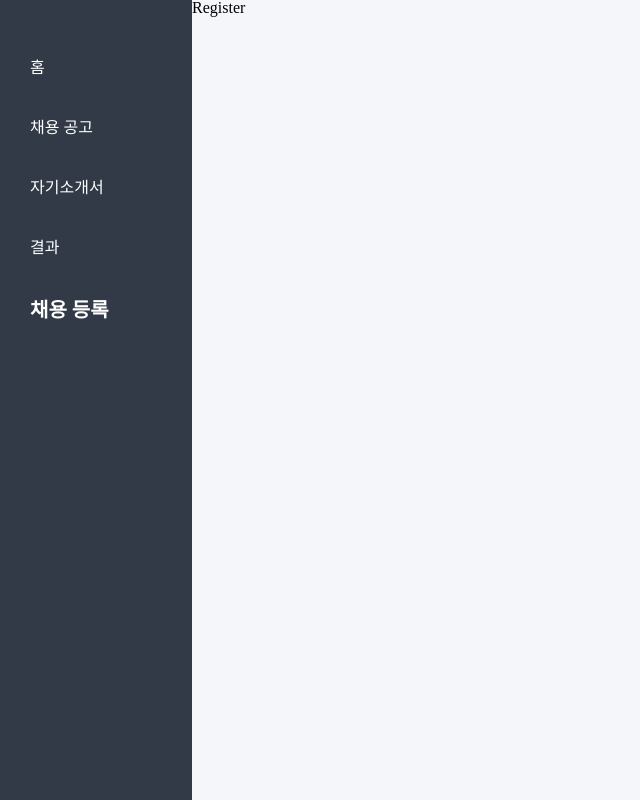
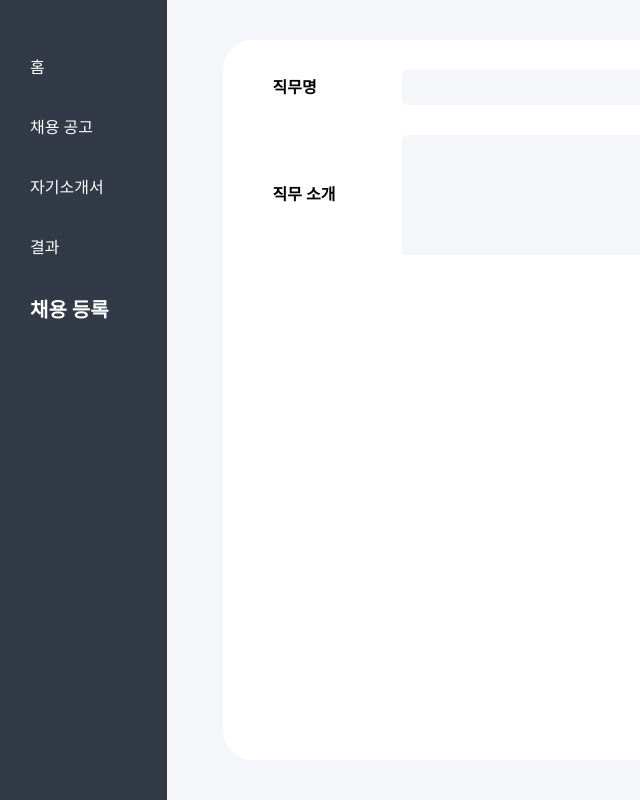
Before and after one commit to A-I-N-G/jarvise-client, a React (Create React App) app: page /register in a window 1280 px wide. Shown: the whole page, without its empty margins (0-640 px from the left). Built offline with nearby package versions, Linux system fonts and the light colour scheme.

Commit message:
채용공고 등록 페이지 수정 중

```diff
--- /dev/null
+++ b/src/components/InputBox.tsx
@@ -0,0 +1,81 @@
+import styled from "styled-components";
+import { Dispatch, SetStateAction } from "react";
+
+const Box = styled.div`
+  margin-bottom: 30px;
+  display: flex;
+  align-items: center;
+`;
+
+const Label = styled.label`
+  width: 15%;
+  font-weight: 600;
+`;
+
+const Input = styled.input`
+  border: none;
+  border-radius: 5px;
+  background-color: rgb(245, 246, 250);
+  width: 85%;
+  padding: 10px 20px;
+`;
+
+const Textarea = styled.textarea`
+  border: none;
+  border-radius: 5px;
+  background-color: rgb(245, 246, 250);
+  width: 85%;
+  height: 100px;
+  padding: 10px 20px;
+  resize: none;
+  -ms-overflow-style: none; /* IE and Edge */
+  scrollbar-width: none; /* Firefox */
+  &::-webkit-scrollbar {
+    display: none; /* Chrome, Safari, Opera*/
+  }
+`;
+
+interface InputBoxProps {
+  type: string;
+  label: string;
+  value: string;
+  setValue: Dispatch<SetStateAction<string>>;
+}
+
+const InputBox = ({ type, label, value, setValue }: InputBoxProps) => {
+  if (type === "text") {
+    return (
+      <Box>
+        <Label>{label}</Label>
+        <Input
+          type={type}
+          value={value}
+          onChange={(e) => {
+            const {
+              target: { value },
+            } = e;
+            setValue(value);
+          }}
+        />
+      </Box>
+    );
+  } else if (type === "textarea") {
+    return (
+      <Box>
+        <Label>{label}</Label>
+        <Textarea
+          value={value}
+          onChange={(e) => {
+            const {
+              target: { value },
+            } = e;
+            setValue(value);
+          }}
+        ></Textarea>
+      </Box>
+    );
+  }
+  return null;
+};
+
+export default InputBox;
--- a/src/pages/Register.tsx
+++ b/src/pages/Register.tsx
@@ -1,5 +1,64 @@
+import Wrapper from "../components/Wrapper";
+import styled from "styled-components";
+import InputBox from "../components/InputBox";
+import { useState } from "react";
+
+const ContentBox = styled.div`
+  display: flex;
+  flex-wrap: wrap;
+  justify-content: space-around;
+  width: 90%;
+  height: 90%;
+  position: relative;
+  top: 5%;
+  left: 5%;
+  overflow-y: scroll;
+  -ms-overflow-style: none; /* IE and Edge */
+  scrollbar-width: none; /* Firefox */
+  &::-webkit-scrollbar {
+    display: none; /* Chrome, Safari, Opera*/
+  }
+`;
+
+const Box = styled.div`
+  background-color: #fff;
+  border-radius: 30px;
+  width: 100%;
+  height: 100%;
+  padding: 30px 50px;
+  box-sizing: border-box;
+  overflow-y: scroll;
+  -ms-overflow-style: none; /* IE and Edge */
+  scrollbar-width: none; /* Firefox */
+  &::-webkit-scrollbar {
+    display: none; /* Chrome, Safari, Opera*/
+  }
+`;
+
 const Register = () => {
-  return <div>Register</div>;
+  const [jobName, setJobName] = useState("");
+  const [jobIntro, setJobIntro] = useState("");
+
+  return (
+    <Wrapper>
+      <ContentBox>
+        <Box>
+          <InputBox
+            type="text"
+            label="직무명"
+            value={jobName}
+            setValue={setJobName}
+          />
+          <InputBox
+            type="textarea"
+            label="직무 소개"
+            value={jobIntro}
+            setValue={setJobIntro}
+          />
+        </Box>
+      </ContentBox>
+    </Wrapper>
+  );
 };
 
 export default Register;
```
